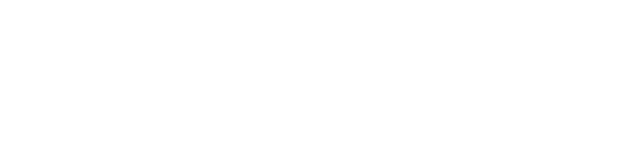
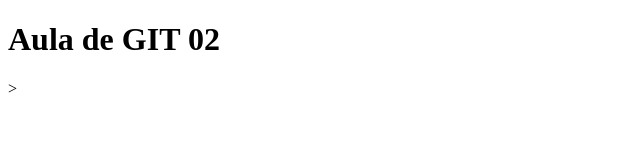
Before and after one commit to BrunoSabio/InicionoGit, a plain HTML site: page index.html in a window 1280 px wide. Shown: the whole page, without its empty margins (0-640 px from the left). Drawn offline with Linux system fonts and the light colour scheme.

Commit message:
alteração no body com h1

```diff
--- a/index.html
+++ b/index.html
@@ -7,6 +7,6 @@
     <title>Document</title>
 </head>
 <body>
-
+    <h1>Aula de GIT 02</h1>>
 </body>
 </html>
```
